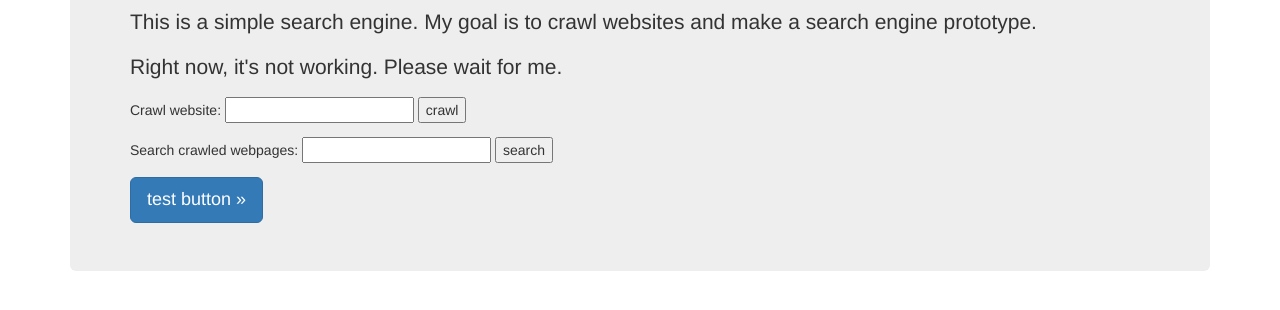
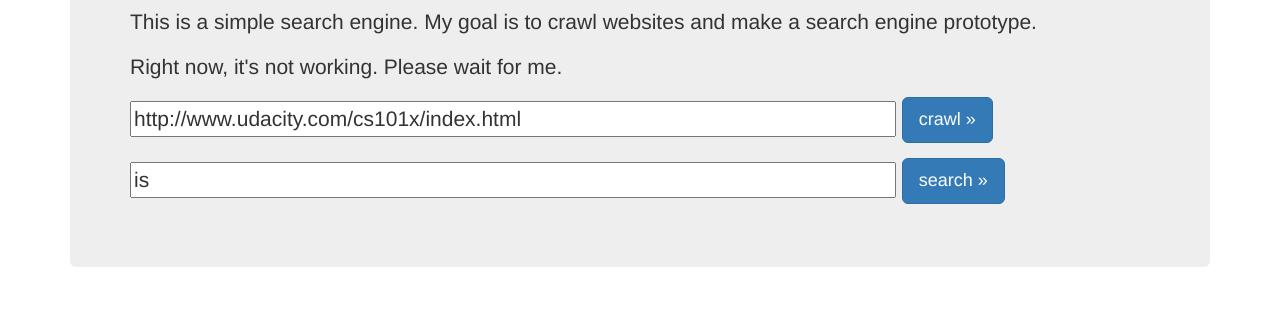
Before and after one commit to autekroy/Simple-Search-Engine, a plain HTML site: page index.html in a window 1280 px wide. Shown: the part 232-542 px from the top of the page. Drawn offline with nearby package versions, Linux system fonts and the light colour scheme; files that its build step writes are made by us from their sources.

Commit message:
python AJAX

```diff
--- a/index.html
+++ b/index.html
@@ -1,7 +1,7 @@
 <html>
 	<head>
 		<title>SSE from autekwing</title>
-		 <meta charset="utf-8">
+		<meta charset="utf-8">
 	    <meta http-equiv="X-UA-Compatible" content="IE=edge">
 	    <meta name="viewport" content="width=device-width, initial-scale=1">
 	    <meta name="description" content="">
@@ -14,6 +14,41 @@
 	    <!-- Custom styles for this template -->
 	    <link href="navbar.css" rel="stylesheet">
 	    <!-- <link href="../bootstrap/navbar-fixed-top.css" rel="stylesheet"> -->
+
+	<script>
+		// using AJAX to change div content
+		function loadXMLDoc(cmd){
+			var xmlhttp;
+			if (window.XMLHttpRequest)
+  			{// code for IE7+, Firefox, Chrome, Opera, Safari
+  				xmlhttp=new XMLHttpRequest();
+  			}
+			else
+  			{// code for IE6, IE5
+  				xmlhttp=new ActiveXObject("Microsoft.XMLHTTP");
+ 	 		}
+
+			xmlhttp.onreadystatechange=function()
+  			{
+  				if (xmlhttp.readyState==4 && xmlhttp.status==200)
+    			{
+    				document.getElementById("pageDiv").innerHTML=xmlhttp.responseText;
+    			}
+  			}
+
+			if(cmd == "crawl"){
+				var urlStr = document.getElementById('inputUrl').value;
+				xmlhttp.open("GET","testCGI.py?input_url=" + urlStr,true);
+			}
+            else if(cmd == "search"){
+				var searchStr = document.getElementById('inputSearch').value;
+                xmlhttp.open("GET","testCGI.py?input_url=" + searchStr,true);
+            }
+
+			xmlhttp.send();
+		}
+	</script>
+
 
 	</head>
 
@@ -47,40 +82,41 @@
                 </ul>
               </li>
 
-              <li><a href="mailto:autekwing@ucla.edu?Subject=About%20Simple%20Search%20Engine" target="_top">Contact</a></li>
-              <li class="dropdown">
+              <li><a href="mailto:autekwing@ucla.edu?Subject=About%20Simple%20Search%20Engine" target="_top">
+				Contact</a></li>
 
-			  <li><button type="button" class="btn btn-default navbar-btn"><a href="https://github.com/autekroy/Simple-Search-Engine">GitHub</a></button></li>
+			  <li><button type="button" class="btn btn-default navbar-btn">
+				<a href="https://github.com/autekroy/Simple-Search-Engine">
+				GitHub</a></button></li>
 
 
             </ul>
-            <ul class="nav navbar-nav navbar-right">
 
+            <!--<ul class="nav navbar-nav navbar-right">
             </ul>
+			-->
+
           </div><!--/.nav-collapse -->
         </div><!--/.container-fluid -->
       </nav>
 
       <!-- Main component for a primary marketing message or call to action -->
-      <div class="jumbotron">
+      <div class="jumbotron" id = "mainDiv">
         <h1>Simple Search Engine</h1>
         <p>This is a simple search engine. My goal is to crawl websites and make a search engine prototype. </p>
         <p>Right now, it's not working. Please wait for me.</p>
 
-        <form action="testCGI.py" method="get">
-			Crawl website: <input type="text" name="input_url">
-		<input type="submit" value="crawl" />
-		</form>
+		<p><input type="text" value="http://www.udacity.com/cs101x/index.html" size="60" id = "inputUrl"/>
+        <a class="btn btn-lg btn-primary" role="button" onclick="loadXMLDoc('crawl')">crawl &raquo;</a></p>
 
-		<form action="testCGI.py" method="get">
-			Search crawled webpages: <input type="text" name="input_url">
-		<input type="submit" value="search" />
-		</form>
+		<p><input type="text" value="is" size="60" id = "inputSearch"/>
+        <a class="btn btn-lg btn-primary" role="button" onclick="loadXMLDoc('search')">search &raquo;</a></p>
 
-        <a class="btn btn-lg btn-primary" href="../../components/#navbar" role="button">test button &raquo;</a>
+
+		<!--show the crawled or searched results--->
+		<div id = "pageDiv"></div>
 
       </div>
-
     </div> <!-- /container -->
 
 
```
